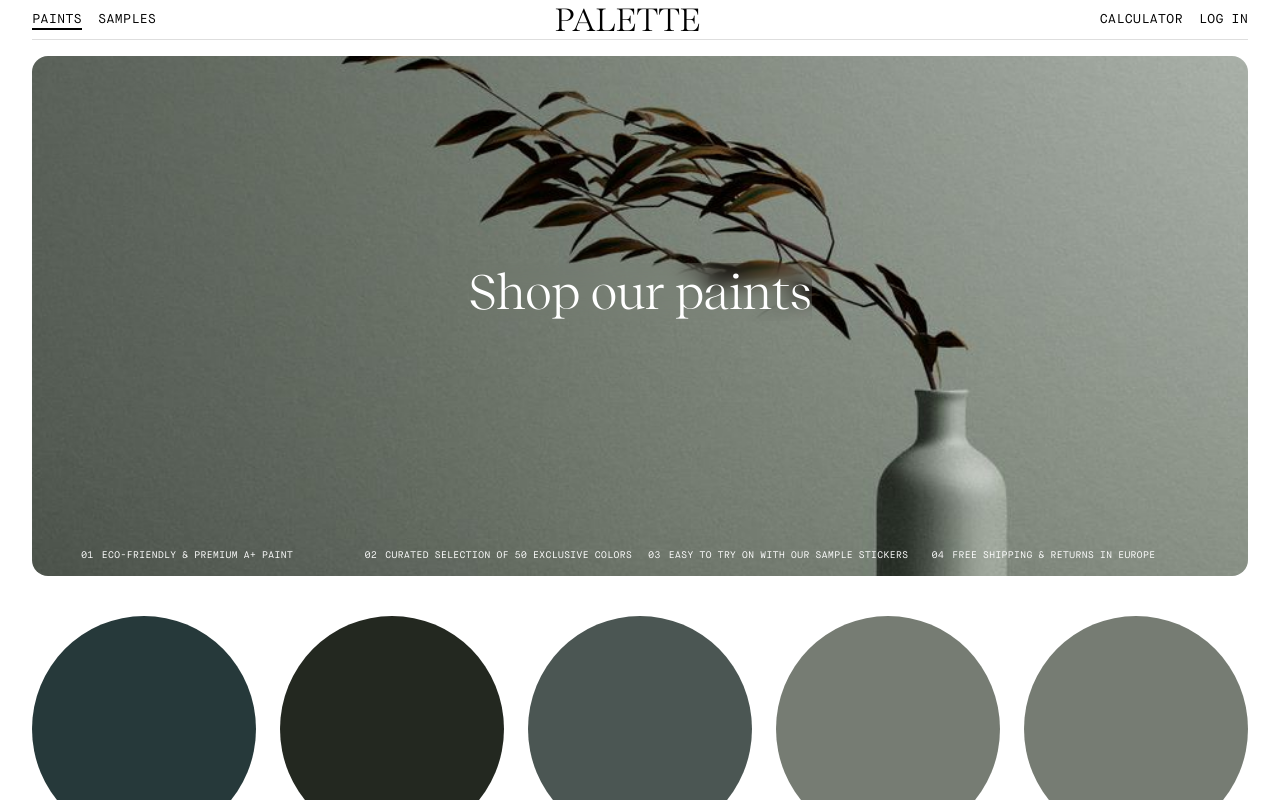
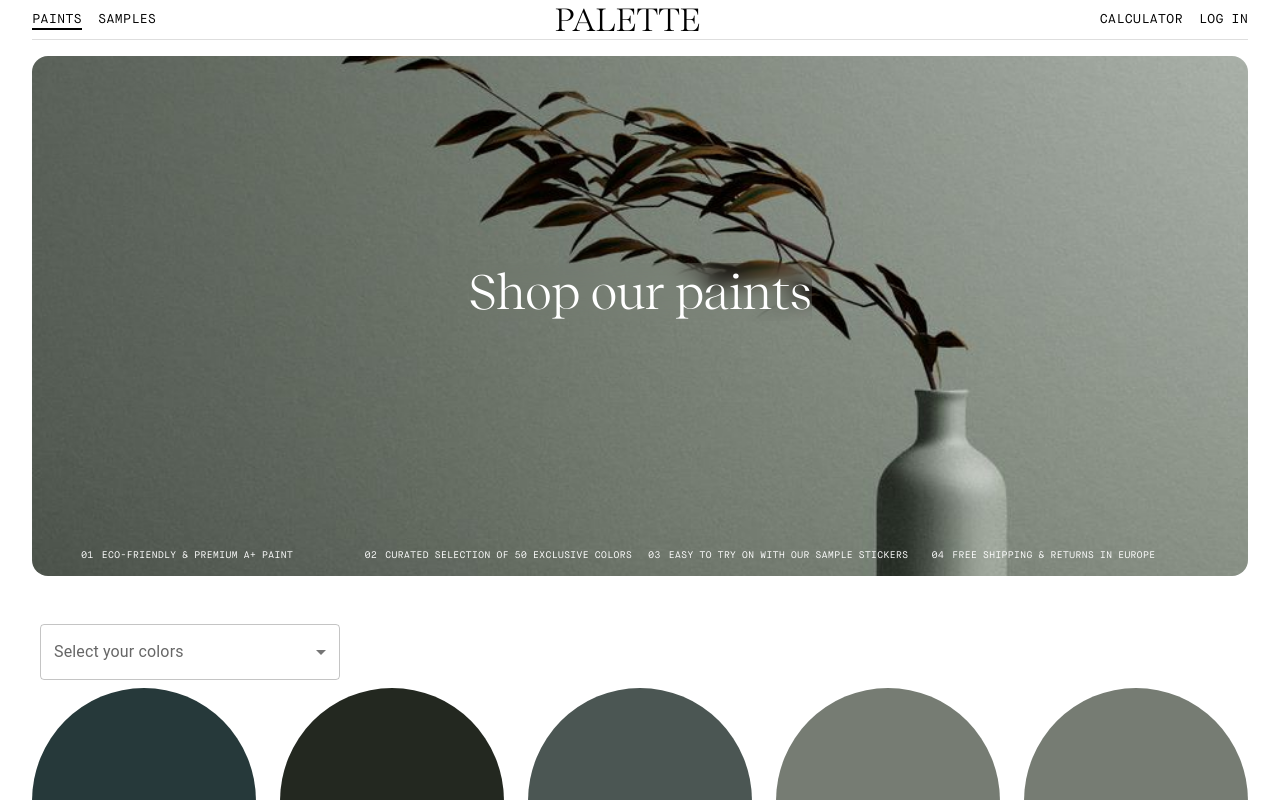
Before and after one commit to ramarinor/hoxton-react-project, a React (Vite) app: page /paints in a window 1280 px wide. Shown: the top 800 px of the page. Built offline with nearby package versions, Linux system fonts and the light colour scheme; data requests are answered from the project's data file.

Commit message:
added color filter

```diff
--- /dev/null
+++ b/src/components/ColorSelect/ColorSelect.jsx
@@ -0,0 +1,65 @@
+import OutlinedInput from "@mui/material/OutlinedInput";
+import InputLabel from "@mui/material/InputLabel";
+import MenuItem from "@mui/material/MenuItem";
+import FormControl from "@mui/material/FormControl";
+import ListItemText from "@mui/material/ListItemText";
+import Select from "@mui/material/Select";
+import Checkbox from "@mui/material/Checkbox";
+
+const colors = [
+  "red",
+  "orange",
+  "yellow",
+  "green",
+  "blue",
+  "grey",
+  "black",
+  "pink",
+  "beige",
+  "white"
+];
+const ITEM_HEIGHT = 48;
+const ITEM_PADDING_TOP = 8;
+const MenuProps = {
+  PaperProps: {
+    style: {
+      maxHeight: ITEM_HEIGHT * 4.5 + ITEM_PADDING_TOP,
+      width: 250
+    }
+  }
+};
+
+function ColorSelect({ selectedColors, setSelectedColors }) {
+  const handleChange = (event) => {
+    const {
+      target: { value }
+    } = event;
+    setSelectedColors(typeof value === "string" ? value.split(",") : value);
+  };
+
+  return (
+    <div>
+      <FormControl sx={{ m: 1, width: 300 }}>
+        <InputLabel id="color-label">Select your colors</InputLabel>
+        <Select
+          labelId="color-label"
+          multiple
+          value={selectedColors}
+          onChange={handleChange}
+          input={<OutlinedInput label="Select your colors" />}
+          renderValue={(selected) => selected.join(", ")}
+          MenuProps={MenuProps}
+        >
+          {colors.map((color) => (
+            <MenuItem key={color} value={color}>
+              <Checkbox checked={selectedColors.indexOf(color) > -1} />
+              <ListItemText primary={color} />
+            </MenuItem>
+          ))}
+        </Select>
+      </FormControl>
+    </div>
+  );
+}
+
+export default ColorSelect;
--- a/src/pages/Paints.jsx
+++ b/src/pages/Paints.jsx
@@ -1,10 +1,22 @@
+import { color } from "@mui/system";
 import { useEffect, useState } from "react";
 import Background from "../components/Background/Background";
+import ColorSelect from "../components/ColorSelect/ColorSelect";
 import PaintsList from "../components/PaintsList/PaintsList";
 import Reasons from "../components/Reasons/Reasons";
 
 function Paints() {
   const [colors, setColors] = useState([]);
+  const [selectedColors, setSelectedColors] = useState([]);
+  function getColorsToDisplay() {
+    let colorsToDisplay = colors;
+    if (selectedColors.length !== 0) {
+      colorsToDisplay = colorsToDisplay.filter((color) =>
+        selectedColors.includes(color.color)
+      );
+    }
+    return colorsToDisplay;
+  }
   useEffect(() => {
     fetch("http://localhost:3000/colors")
       .then((resp) => resp.json())
@@ -20,8 +32,14 @@ function Paints() {
         <Reasons style={{ color: "white" }} />
       </Background>
       <section className="paints">
+        <div className="filters">
+          <ColorSelect
+            selectedColors={selectedColors}
+            setSelectedColors={setSelectedColors}
+          />
+        </div>
         <main className="paints-content">
-          <PaintsList colors={colors} />
+          <PaintsList colors={getColorsToDisplay()} />
         </main>
       </section>
     </main>
--- a/src/pages/Samples.jsx
+++ b/src/pages/Samples.jsx
@@ -1,10 +1,21 @@
 import { useEffect, useState } from "react";
 import Background from "../components/Background/Background";
+import ColorSelect from "../components/ColorSelect/ColorSelect";
 import Reasons from "../components/Reasons/Reasons";
 import SamplesList from "../components/SamplesList/SamplesList";
 
 function Samples() {
   const [colors, setColors] = useState([]);
+  const [selectedColors, setSelectedColors] = useState([]);
+  function getColorsToDisplay() {
+    let colorsToDisplay = colors;
+    if (selectedColors.length !== 0) {
+      colorsToDisplay = colorsToDisplay.filter((color) =>
+        selectedColors.includes(color.color)
+      );
+    }
+    return colorsToDisplay;
+  }
   useEffect(() => {
     fetch("http://localhost:3000/colors")
       .then((resp) => resp.json())
@@ -22,8 +33,14 @@ function Samples() {
         <Reasons style={{ color: "white" }} />
       </Background>
       <section className="samples">
+        <div className="filters">
+          <ColorSelect
+            selectedColors={selectedColors}
+            setSelectedColors={setSelectedColors}
+          />
+        </div>
         <main className="samples-content">
-          <SamplesList colors={colors} />
+          <SamplesList colors={getColorsToDisplay()} />
         </main>
       </section>
     </main>
```
